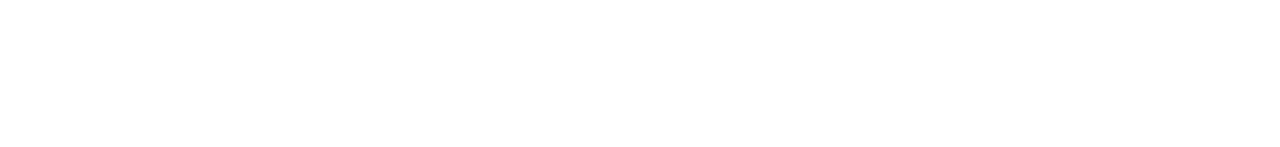
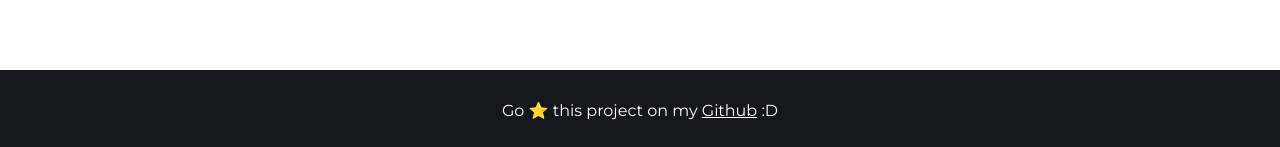
Before and after one commit to b3h3m0th/kahoot_hack_durio, a React (Create React App) app: page /_v2 in a window 1280 px wide. Shown: the part 730-877 px from the top of the page. Before the commit the page ends 800 px from the top, so only its background shows below. Built offline with nearby package versions, Linux system fonts and the light colour scheme.

Commit message:
💄 updatd

```diff
--- a/src/App.scss
+++ b/src/App.scss
@@ -5,12 +5,37 @@
     "Cantarell", "Fira Sans", "Droid Sans", "Helvetica Neue", sans-serif;
   -webkit-font-smoothing: antialiased;
   -moz-osx-font-smoothing: grayscale;
+  overflow-x: hidden;
+  overflow-y: auto;
+}
+
+::-webkit-scrollbar {
+  width: 0;
 }
 
 .app {
   width: 100vw;
-  height: 100vh;
+  height: 110vh;
   display: flex;
   justify-content: center;
   align-items: center;
 }
+
+footer {
+  position: absolute;
+  bottom: -10vh;
+  width: 100vw;
+  height: 10vh;
+  display: flex;
+  justify-content: space-evenly;
+  align-items: center;
+  background-color: var(--color-grey);
+
+  .star-info {
+    color: var(--color-white);
+
+    a {
+      color: var(--color-white);
+    }
+  }
+}
--- a/src/App.tsx
+++ b/src/App.tsx
@@ -19,6 +19,7 @@
 
 const App: React.FC = () => {
   return (
+    <>
       <div className="app">
         <Router>
           <Switch>
@@ -30,6 +31,13 @@
           </Switch>
         </Router>
       </div>
+      <footer>
+        <div className="star-info">
+          Go ⭐ this project on my{" "}
+          <a href={`${config.projectGithubURL}`}>Github</a> :D
+        </div>
+      </footer>
+    </>
   );
 };
 
--- a/src/config.ts
+++ b/src/config.ts
@@ -4,4 +4,5 @@
   _v: "_v2",
   pinLength: 7,
   maxBotAmount: 50,
+  projectGithubURL: "https://github.com/b3h3m0th/kahoot_hack_durio",
 } as const;
--- a/src/styles/css-variables.scss
+++ b/src/styles/css-variables.scss
@@ -5,5 +5,7 @@
   --color-purple-shadow: #7a53b4;
   --color-error: #b91818;
   --color-error-shadow: #cc5f5f;
+  --color-grey: #16161d;
+  --color-white: #fff;
   --font-primary: "Montserrat";
 }
```
Lines whose indentation alone changed are shown as unchanged.
